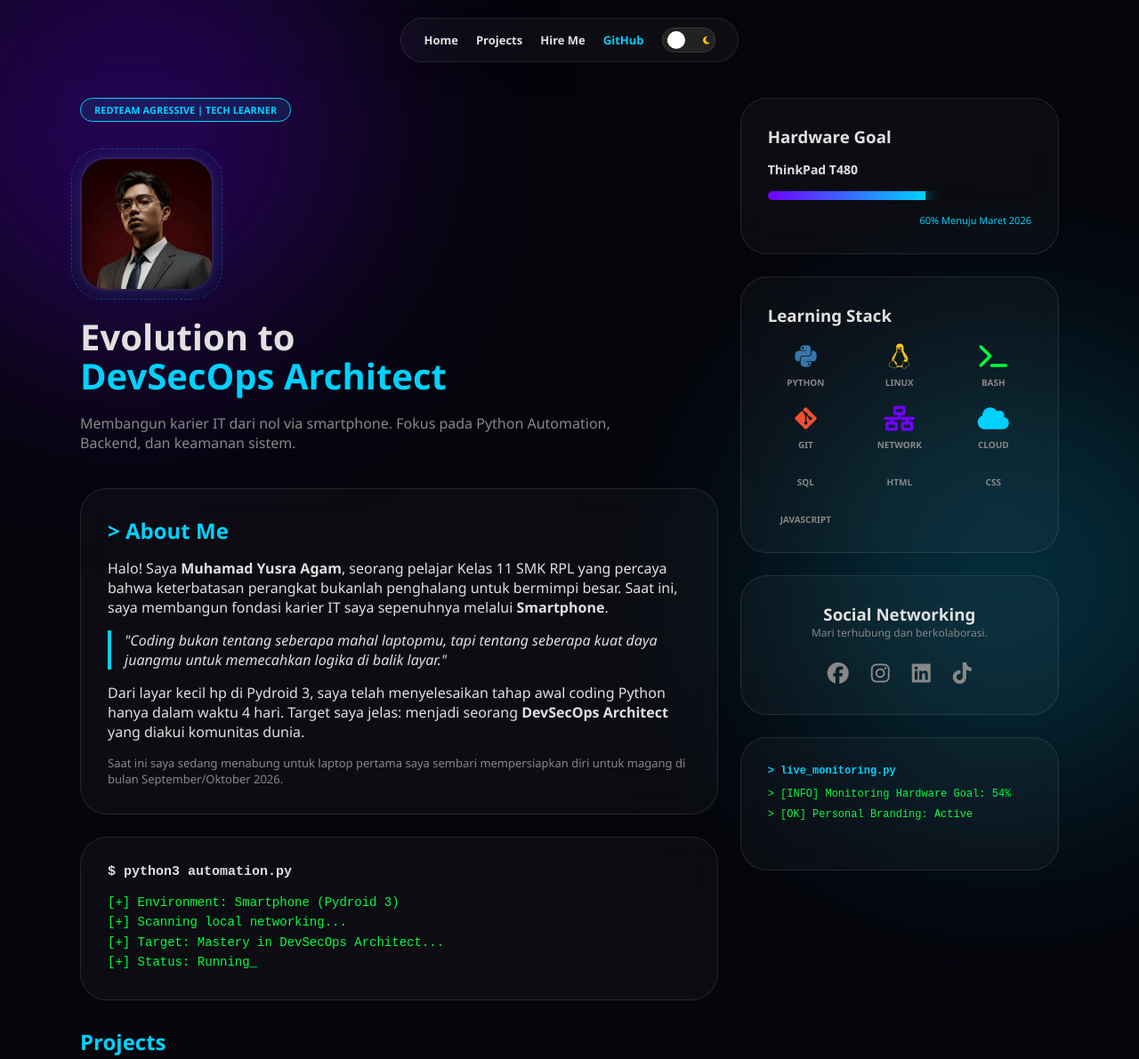
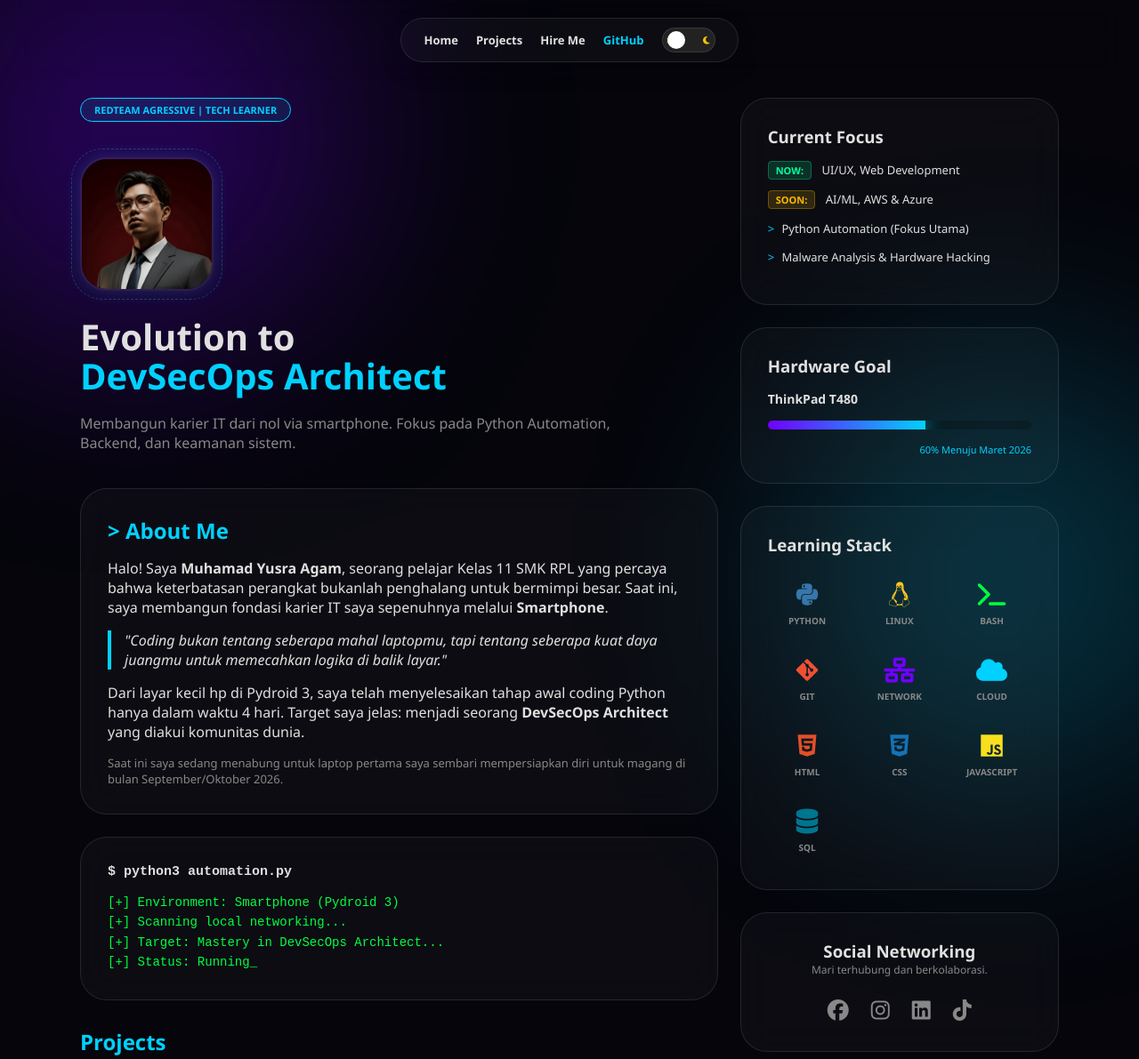
Before and after one commit to Yusraaaja/Yusraaaja.github.io, a plain HTML site: page index.html in a window 1280 px wide. Shown: the top 1191 px of the page at 89% size. Drawn offline with Linux system fonts and the light colour scheme.

Commit message:
Refactor CSS and HTML structure for clarity

```diff
--- a/index.html
+++ b/index.html
@@ -33,6 +33,7 @@
             --orb-2: rgba(255, 255, 255, 0.9);
             --terminal-green: #b8860b;
         }
+
         /* Efek Alert Merah */
         body.hack-mode {
             --bg-color: #1a0000;
@@ -68,7 +69,7 @@
             color: var(--text-primary);
             transition: all 0.5s ease;
             overflow-x: hidden;
-            padding: 0 20px; /* Jarak aman agar tidak mepet layar */
+            padding: 0 20px;
             font-family: 'Segoe UI', sans-serif;
         }
 
@@ -186,27 +187,22 @@
             width: 100%;
             height: 100%;
             object-fit: cover;
-            border-radius: 30px; /* Seragam dengan lekukan card */
+            border-radius: 30px;
             border: 2px solid var(--border-glass);
             box-shadow: 0 0 20px rgba(0, 209, 255, 0.2);
             transition: 0.5s;
         }
 
-        /* Efek Glow saat Hover */
         .profile-wrapper:hover .profile-pic {
             border-color: var(--accent-blue);
             transform: scale(1.05);
            box-shadow: 0 0 30px var(--accent-blue);
         }
 
-        /* Dekorasi di belakang foto agar lebih "Cyber" */
         .profile-wrapper::after {
             content: '';
             position: absolute;
-            top: -10px;
-            left: -10px;
-            right: -10px;
-            bottom: -10px;
+            top: -10px; left: -10px; right: -10px; bottom: -10px;
             border: 1px dashed var(--accent-blue);
             border-radius: 35px;
             opacity: 0.3;
@@ -218,7 +214,6 @@
             to { transform: rotate(360deg); }
         }
 
-
         /* --- Components --- */
         .badge {
             display: inline-block;
@@ -229,13 +224,10 @@
             font-size: 11px;
             font-weight: bold;
             border: 1px solid var(--accent-blue);
-
-        /* TAMBAHKAN BARIS INI: */
-            cursor: pointer; /* Mengubah kursor jadi tangan penunjuk */
-            transition: 0.3s; /* Biar efek hovernya halus */
+            cursor: pointer;
+            transition: 0.3s;
         }
 
-        /* Opsional: Tambah efek sedikit saat diarahkan agar makin yakin itu tombol */
         .badge:hover {
             background: rgba(0, 209, 255, 0.2);
             box-shadow: 0 0 10px var(--accent-blue);
@@ -256,11 +248,25 @@
             box-shadow: 0 0 20px var(--accent-blue);
         }
 
-        /* --- Learning Stack Grid --- */
+        /* --- Current Focus Labels (NEW) --- */
+        .focus-list { list-style: none; padding: 0; }
+        .focus-list li { margin-bottom: 12px; font-size: 13px; line-height: 1.6; }
+        .status-now {
+            background: rgba(0, 255, 157, 0.15); color: #00ff9d; padding: 2px 8px;
+            border-radius: 4px; font-weight: bold; font-size: 11px; margin-right: 8px;
+            border: 1px solid rgba(0, 255, 157, 0.3); text-transform: uppercase;
+        }
+        .status-soon {
+            background: rgba(255, 184, 0, 0.15); color: #ffb800; padding: 2px 8px;
+            border-radius: 4px; font-weight: bold; font-size: 11px; margin-right: 8px;
+            border: 1px solid rgba(255, 184, 0, 0.3); text-transform: uppercase;
+        }
+
+        /* --- Learning Stack Grid (UPDATED) --- */
         .stack-grid {
             display: grid;
-            grid-template-columns: repeat(3, 1fr);
-            gap: 20px;
+            grid-template-columns: repeat(auto-fit, minmax(80px, 1fr));
+            gap: 15px;
             margin-top: 20px;
         }
         .stack-item {
@@ -269,6 +275,7 @@
             align-items: center;
             gap: 8px;
             transition: 0.3s;
+            padding: 10px 0;
         }
         .story-quote {
             border-left: 4px solid var(--accent-blue);
@@ -277,6 +284,7 @@
         }
         .stack-item i { font-size: 28px; }
         .stack-item span { font-size: 10px; font-weight: bold; color: var(--text-secondary); }
+        .stack-item:hover { transform: translateY(-3px); }
         .stack-item:hover i { transform: scale(1.2); filter: drop-shadow(0 0 10px currentColor); }
 
         .fa-python { color: #3776ab; }
@@ -285,10 +293,10 @@
         .fa-git-alt { color: #f05032; }
         .fa-network-wired { color: #7000ff; }
         .fa-cloud { color: #00d1ff; }
-        .fa-sql { color: #ffa200; }
-        .fa-html { color: #ff4500; }
-        .fa-css { color: #000080; }
-        .fa-javascript { color: #ffff00; }
+        .fa-html5 { color: #e34f26; }
+        .fa-css3-alt { color: #1572b6; }
+        .fa-js { color: #f7df1e; }
+        .fa-database { color: #00758f; }
 
         /* --- Social Links (Centered) --- */
         .social-link {
@@ -386,7 +394,7 @@
 
             <section id="projects">
                 <h2 style="margin: 30px 0; color: var(--accent-blue);">Projects</h2>
-                <div style="display: grid; grid-template-columns: repeat(auto-fit, minmax(280px, 1fr) gap: 20px;">
+                <div style="display: grid; grid-template-columns: repeat(auto-fit, minmax(280px, 1fr)); gap: 20px;">
                     <div class="card">
                         <span style="font-size: 11px; color: var(--accent-purple);">#Python #Automation</span>
                         <h4 style="margin: 10px 0;">Auto-Reporting Tool</h4>
@@ -402,6 +410,16 @@
         </main>
 
         <aside>
+            <div class="card">
+                <h3>Current Focus</h3>
+                <ul class="focus-list" style="margin-top: 15px;">
+                    <li><span class="status-now">NOW:</span> UI/UX, Web Development</li>
+                    <li><span class="status-soon">SOON:</span> AI/ML, AWS & Azure</li>
+                    <li><span style="color: var(--accent-blue); margin-right: 5px;">></span> Python Automation (Fokus Utama)</li>
+                    <li><span style="color: var(--accent-blue); margin-right: 5px;">></span> Malware Analysis & Hardware Hacking</li>
+                </ul>
+            </div>
+
             <div class="card">
                 <h3>Hardware Goal</h3>
                 <p style="margin-top: 15px; font-size: 14px; font-weight: bold;">ThinkPad T480</p>
@@ -420,17 +438,17 @@
                     <div class="stack-item"><i class="fab fa-git-alt"></i><span>GIT</span></div>
                     <div class="stack-item"><i class="fas fa-network-wired"></i><span>NETWORK</span></div>
                     <div class="stack-item"><i class="fas fa-cloud"></i><span>CLOUD</span></div>
-                    <div class="stack-item"><i class="fas fa-sql"></i><span>SQL</span></div>
-                    <div class="stack-item"><i class="fas fa-html"></i><span>HTML</span></div>
-                    <div class="stack-item"><i class="fas fa-css"></i><span>CSS</span></div>
-                    <div class="stack-item"><i class="fas fa-javascript"></i><span>JAVASCRIPT</span></div>
+                    <div class="stack-item"><i class="fab fa-html5"></i><span>HTML</span></div>
+                    <div class="stack-item"><i class="fab fa-css3-alt"></i><span>CSS</span></div>
+                    <div class="stack-item"><i class="fab fa-js"></i><span>JAVASCRIPT</span></div>
+                    <div class="stack-item"><i class="fas fa-database"></i><span>SQL</span></div>
                 </div>
             </div>
 
             <div class="card" style="text-align: center;">
                 <h3>Social Networking</h3>
                 <p style="font-size: 12px; color: var(--text-secondary); margin-bottom: 20px;">Mari terhubung dan berkolaborasi.</p>
-                <div style="display: flex; gap: 25px; justify-content: center; flex-wrap: wrap;">
+                <div class="social-centered">
                     <a href="https://www.facebook.com/share/17vTbRXPJ5/" target="_blank" class="social-link">
                         <i class="fab fa-facebook"></i>
                     </a>
@@ -504,7 +522,7 @@
             if (inputBuffer.length > 10) inputBuffer = inputBuffer.substring(1);
         });
 
-        // 2. Perbaikan Hack Mode via Badge (Dibuat lebih aman agar tidak crash)
+        // 2. Perbaikan Hack Mode via Badge
         const badgeElement = document.querySelector('.badge') || document.querySelector('.badge-label');
         if (badgeElement) {
             badgeElement.addEventListener('click', () => {
@@ -534,8 +552,8 @@
             "[OK] Pydroid 3 Environment Ready",
             "[INFO] Monitoring Hardware Goal: 54%",
             "[OK] Connection via Termux Secured",
-            "[INFO] Backend Process: Learning FastAPI",
-            "[OK] System Integrity Check: 100%",
+            "[INFO] Leveling Up: UI/UX & Web Development",
+            "[OK] Database Schema: SQL Integration",
             "[WARN] Awaiting Laptop T480 - Budgeting...",
             "[OK] Personal Branding: Active",
             "[INFO] Preparing PKL Strategy: Aug-Sept 2026"
@@ -544,27 +562,19 @@
         const logContainer = document.getElementById('log-container');
 
         function addLog() {
-            // Ambil pesan secara acak
+           if (!logContainer) return;
            const message = logMessages[Math.floor(Math.random() * logMessages.length)];
-
-            // Buat elemen log baru
            const logEntry = document.createElement('div');
            logEntry.style.marginBottom = "5px";
            logEntry.innerHTML = `> ${message}`;
 
-            // Tambahkan ke kontainer
            logContainer.appendChild(logEntry);
-
-           // Hapus log paling atas jika sudah terlalu banyak (agar tidak kepanjangan)
            if (logContainer.childNodes.length > 5) {
                logContainer.removeChild(logContainer.firstChild);
            }
         }
 
-        // Jalankan log setiap 3 detik
         setInterval(addLog, 3000);
-
-        // Jalankan pertama kali saat load
         addLog();
     </script>
 </body>
```
